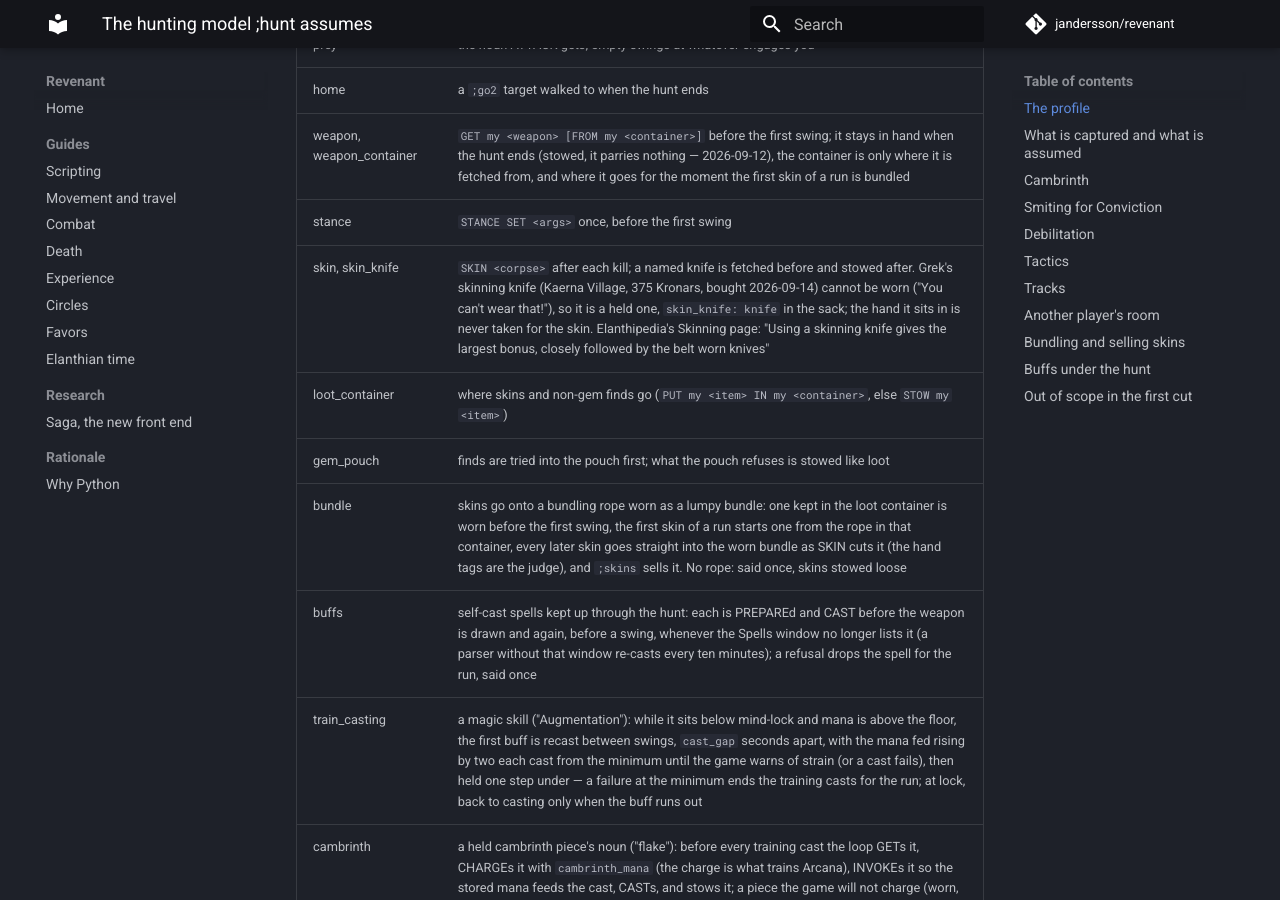
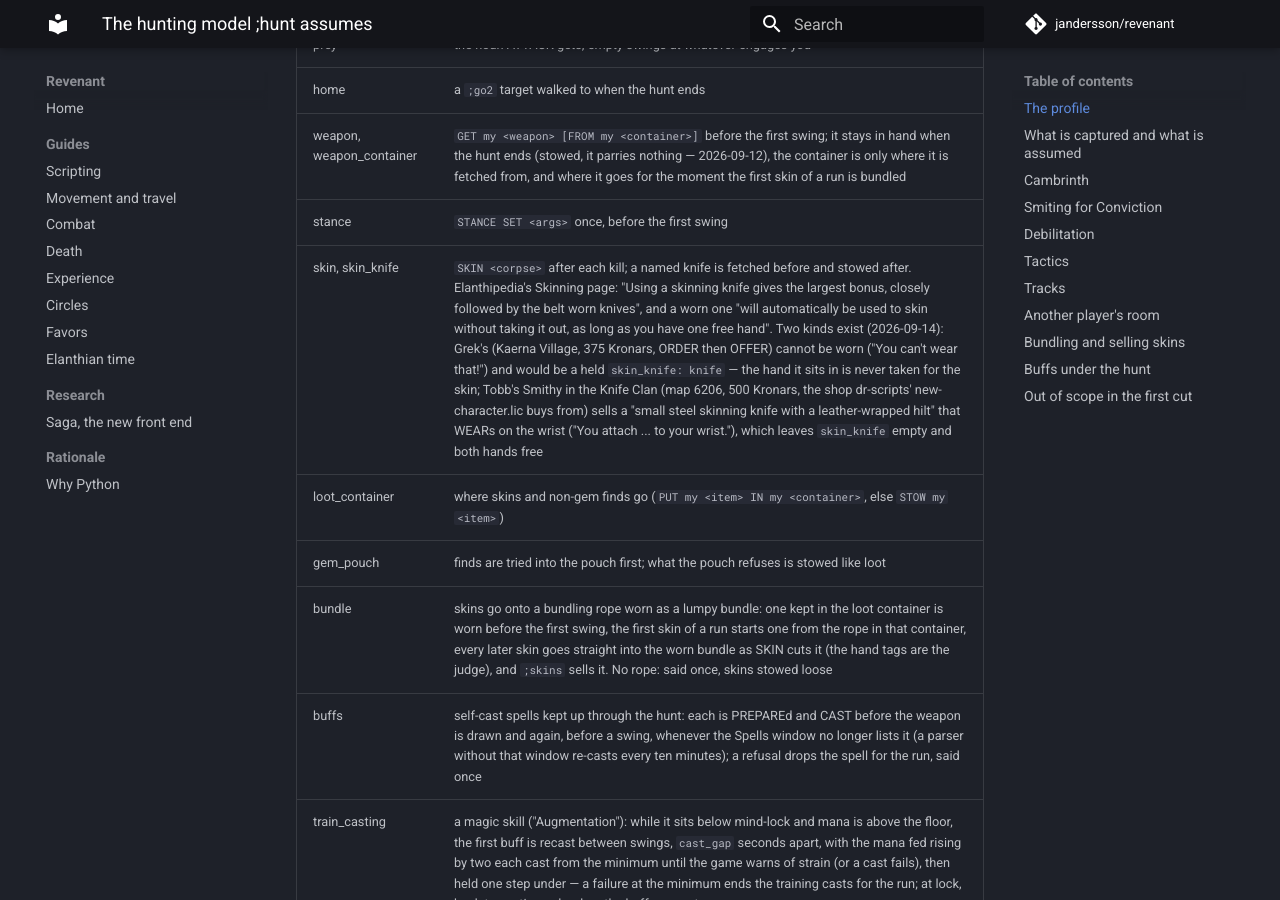
Before and after one commit to jandersson/revenant, an MkDocs documentation site: the page built from docs/hunting.md, in a window 1280 px wide and 900 px high, scrolled down 581 px. Built offline with MkDocs 1.6.1 and Material for MkDocs 9.7.7, drawn with Linux system fonts in a browser that asks for light colours; comment, search, counter and statistics services are not loaded.

Commit message:
docs(hunting): the wearable skinning knife is Tobb's, not Grek's
Grek's (Kaerna) is a held knife and refused WEAR; Tobb's Smithy in
the Knife Clan (map 6206, the shop dr-scripts' new-character.lic buys
from) sells a small steel skinning knife that attaches to the wrist,
used by SKIN on its own with a free hand, so the profile's skin_knife
stays empty. Captured 2026-09-14.

Co-Authored-By: Claude Fable 5.1 <noreply@anthropic.com>

```diff
--- a/docs/hunting.md
+++ b/docs/hunting.md
@@ -21,7 +21,7 @@ It holds what no script should hard-code:
 | home | a `;go2` target walked to when the hunt ends |
 | weapon, weapon_container | `GET my <weapon> [FROM my <container>]` before the first swing; it stays in hand when the hunt ends (stowed, it parries nothing — 2026-09-12), the container is only where it is fetched from, and where it goes for the moment the first skin of a run is bundled |
 | stance | `STANCE SET <args>` once, before the first swing |
-| skin, skin_knife | `SKIN <corpse>` after each kill; a named knife is fetched before and stowed after. Grek's skinning knife (Kaerna Village, 375 Kronars, bought 2026-09-14) cannot be worn ("You can't wear that!"), so it is a held one, `skin_knife: knife` in the sack; the hand it sits in is never taken for the skin. Elanthipedia's Skinning page: "Using a skinning knife gives the largest bonus, closely followed by the belt worn knives" |
+| skin, skin_knife | `SKIN <corpse>` after each kill; a named knife is fetched before and stowed after. Elanthipedia's Skinning page: "Using a skinning knife gives the largest bonus, closely followed by the belt worn knives", and a worn one "will automatically be used to skin without taking it out, as long as you have one free hand". Two kinds exist (2026-09-14): Grek's (Kaerna Village, 375 Kronars, ORDER then OFFER) cannot be worn ("You can't wear that!") and would be a held `skin_knife: knife` — the hand it sits in is never taken for the skin; Tobb's Smithy in the Knife Clan (map 6206, 500 Kronars, the shop dr-scripts' new-character.lic buys from) sells a "small steel skinning knife with a leather-wrapped hilt" that WEARs on the wrist ("You attach ... to your wrist."), which leaves `skin_knife` empty and both hands free |
 | loot_container | where skins and non-gem finds go (`PUT my <item> IN my <container>`, else `STOW my <item>`) |
 | gem_pouch | finds are tried into the pouch first; what the pouch refuses is stowed like loot |
 | bundle | skins go onto a bundling rope worn as a lumpy bundle: one kept in the loot container is worn before the first swing, the first skin of a run starts one from the rope in that container, every later skin goes straight into the worn bundle as SKIN cuts it (the hand tags are the judge), and `;skins` sells it. No rope: said once, skins stowed loose |
```
